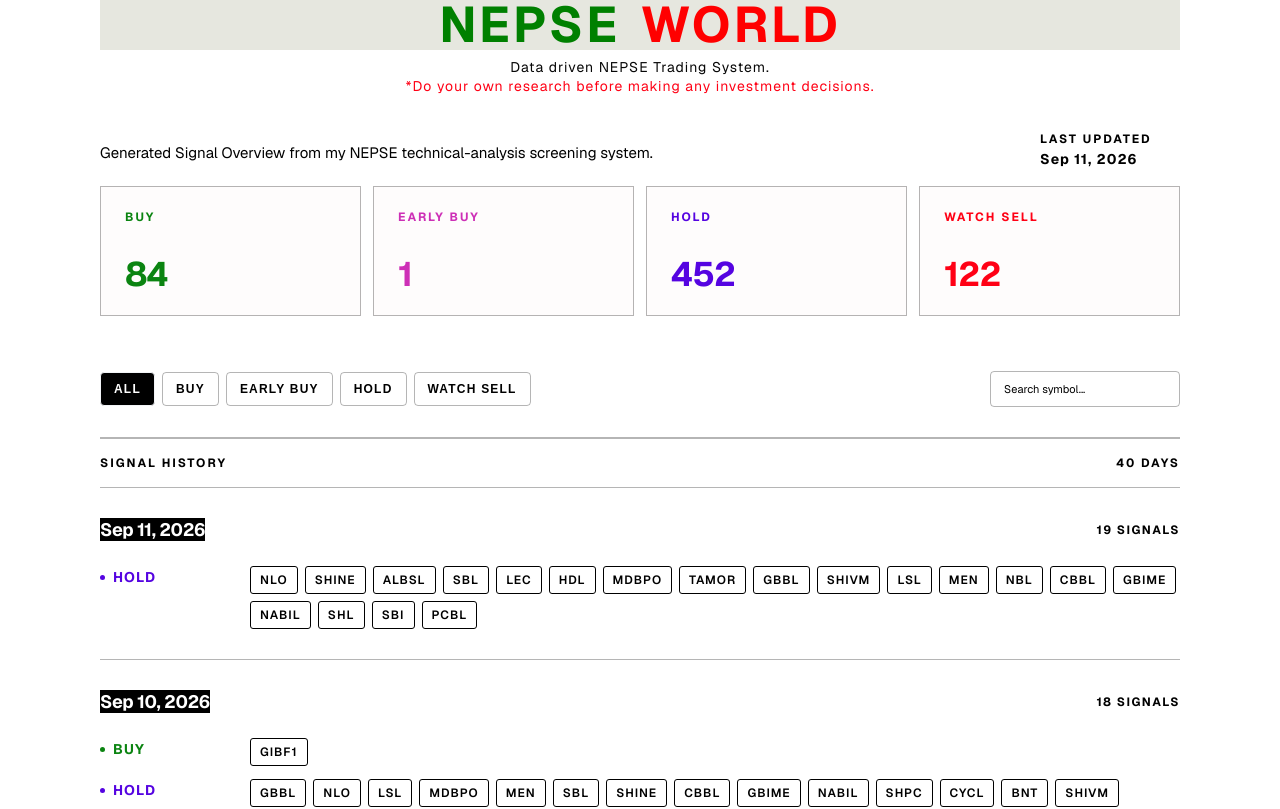
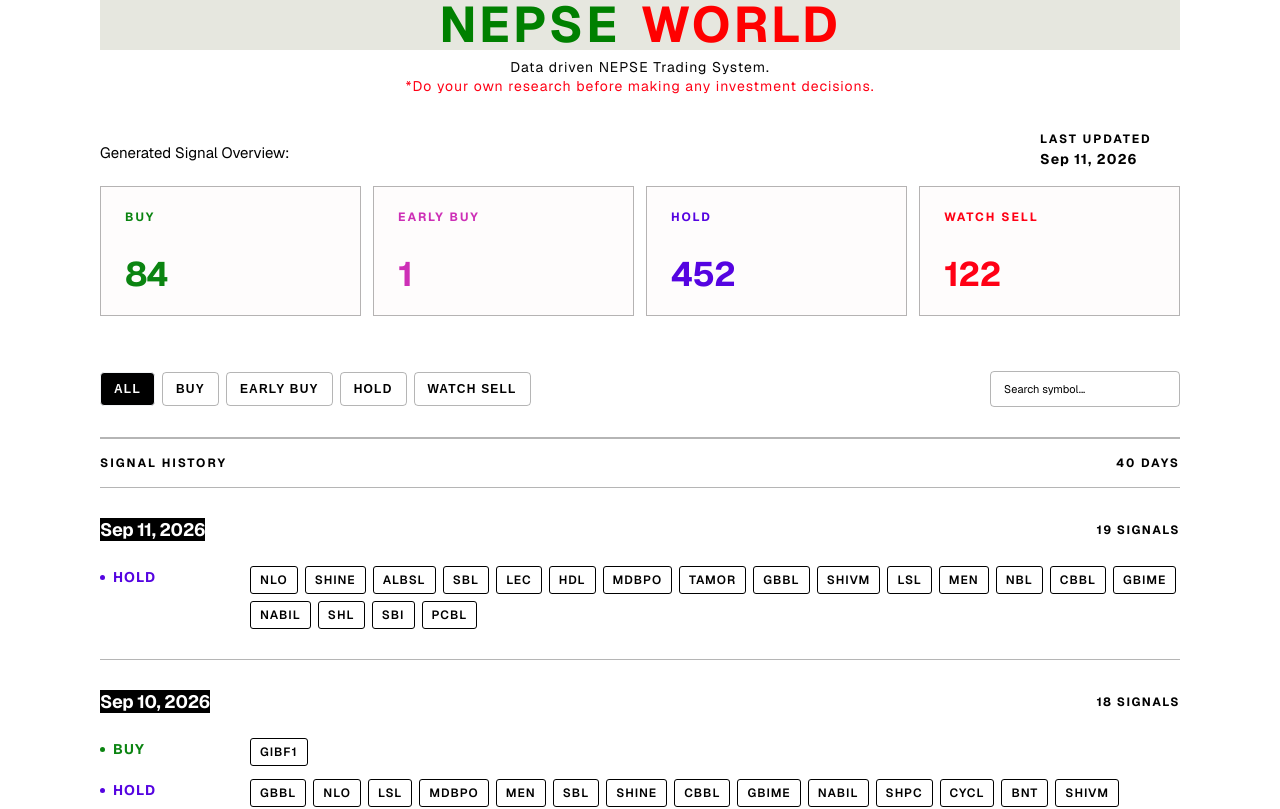
Before and after one commit to RajKhem/yk-portfolio, a Next.js app: page /nepse in a window 1280 px wide. Shown: the top 809 px of the page. Built offline with nearby package versions, Linux system fonts and the light colour scheme.

Commit message:
nepse signal overview

```diff
--- a/components/NepseSignals.js
+++ b/components/NepseSignals.js
@@ -174,9 +174,12 @@ export default function NepseSignals({ rows }) {
             </h1> */}
 
             <p className="nepse-description">
+              Generated Signal Overview:
+            </p>
+            {/* <p className="nepse-description">
               Generated Signal Overview from my NEPSE
               technical-analysis screening system.
-            </p>
+            </p> */}
           </div>
 
           <div className="nepse-updated">
```
